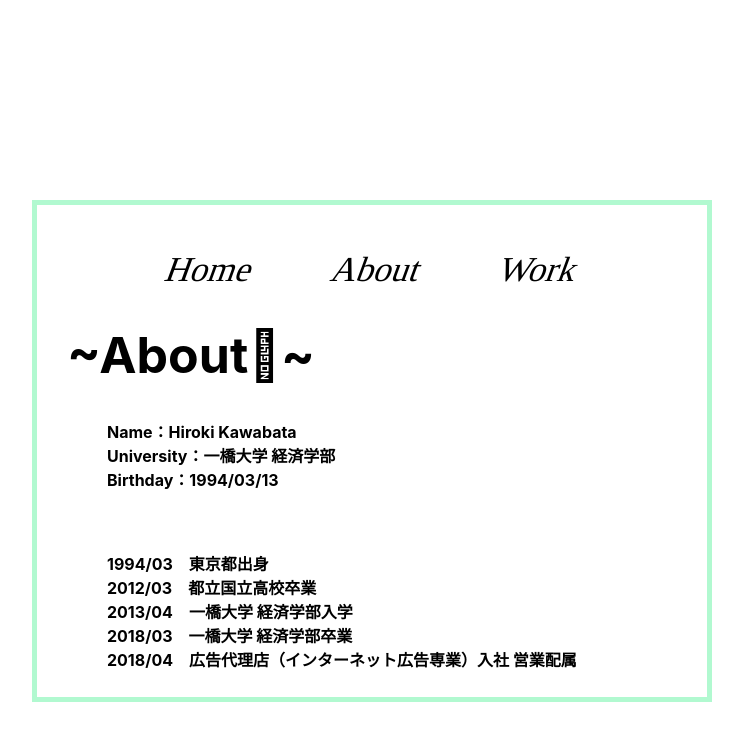
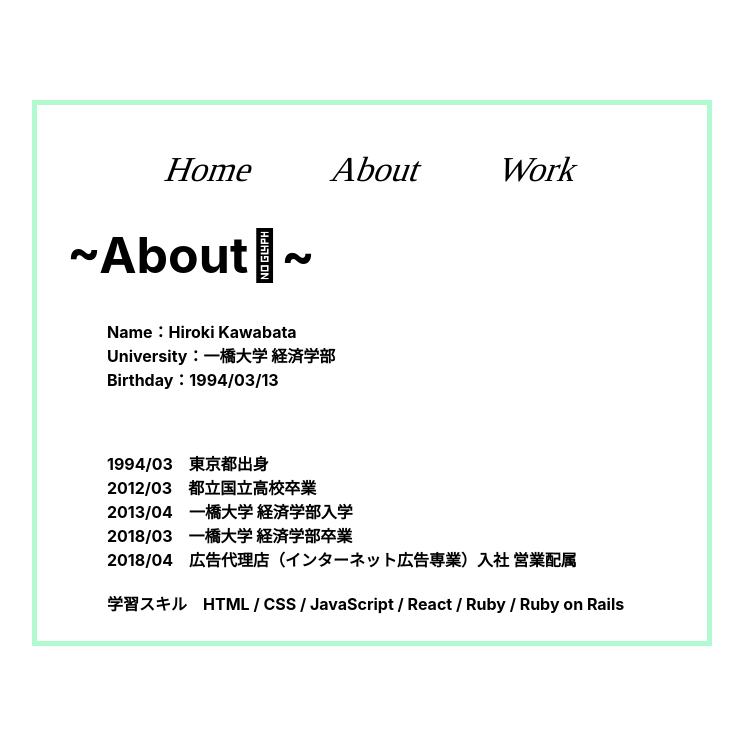
Before and after one commit to hiro-bata/portfolio, a React (Create React App) app: page /about in a window 1280 px wide. Shown: the top 740 px of the page, without its empty margins (268-1011 px from the left). Built offline with nearby package versions, Linux system fonts and the light colour scheme; a web font is replaced by a local one.

Commit message:
style_modify

```diff
--- a/src/App.css
+++ b/src/App.css
@@ -114,7 +114,7 @@ ul {
 
 /* About */
 .about {
-  margin: 200px 300px;
+  margin: 100px 300px;
   padding: 10px 30px;
   border: solid 5px #B1F9D0;
 }
@@ -129,7 +129,7 @@ ul {
 
 /* Work */
 .work {
-  margin: 200px 300px;
+  margin: 100px 300px;
   padding: 10px 30px;
   border: solid 5px #B1F9D0;
 }
@@ -144,6 +144,10 @@ ul {
 .card {
   padding: 50px 10px;
   width: 350px;
+}
+
+.card:hover {
+  opacity: 0.5;
 }
 
 .card-text {
--- a/src/components/About.js
+++ b/src/components/About.js
@@ -21,7 +21,8 @@ class About extends Component {
                         <li>2012/03　都立国立高校卒業</li>
                         <li>2013/04　一橋大学 経済学部入学</li>
                         <li>2018/03　一橋大学 経済学部卒業</li>
-                        <li>2018/04　広告代理店（インターネット広告専業）入社 営業配属</li>
+                        <li>2018/04　広告代理店（インターネット広告専業）入社 営業配属</li><br/>
+                        <li>学習スキル　HTML / CSS / JavaScript / React / Ruby / Ruby on Rails</li>
                     </ul>
 
                 </div>
--- a/src/components/Work.js
+++ b/src/components/Work.js
@@ -13,7 +13,7 @@ class Work extends Component {
             <Header />
             <h1 className="title">~Work~</h1>
             <div className="work-content">
-                <Card title="React App" desc="Reactで実装したスケジュール管理アプリ" link="https://task-6c135.web.app/" img={ReactApp}/>
+                <Card title="Task App" desc="Reactで実装したスケジュール管理アプリ" link="https://task-6c135.web.app/" img={ReactApp}/>
                 <Card title="PRO LABO" desc="一人作業が捗るカフェやレストランをシェアするRailsアプリ。ログインしていないくても、投稿の閲覧と最寄駅をもとにした検索が可能。ユーザー登録・ログインを行えば、新規投稿やお気に入り追加ができる。" link="https://workplace-sharing.herokuapp.com/" img={ProLabo}/>
                 <Card title="Portfolio" desc="Reactで実装したPortfolioサイト" link="" img={Portfolio}/>
                 <Card title="Time-manage" desc="実行したアクションと時間を記録することで、1日のうち、何に何時間かけているかを可視化し、時間の有効活用に役立てるRailsアプリ。AWS上でデプロイ。" link="https://time-manage-0603.herokuapp.com/" img={TimeManage}/>
```
Also changed, not shown: 1 other file (tests, documents, lock files or other folders).
